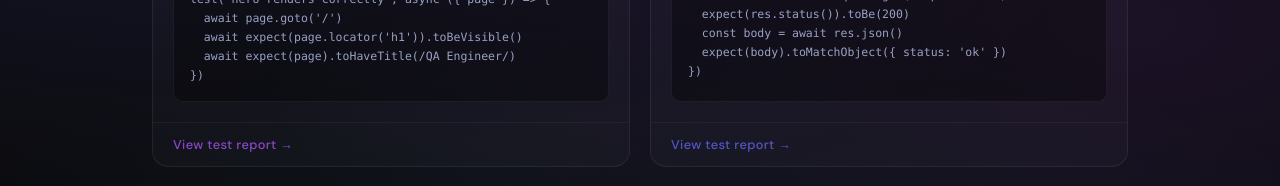
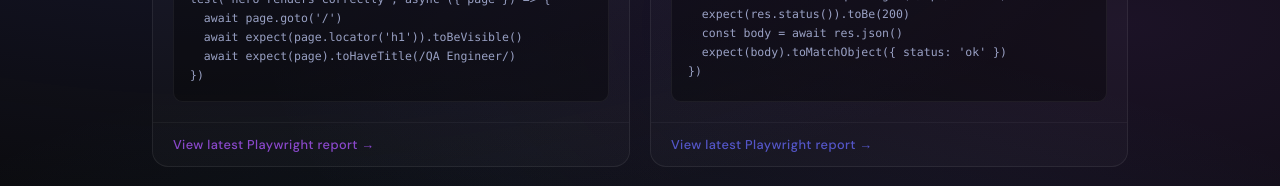
Before and after one commit to fgacic/qa-portfolio, a Next.js app: page / in a window 1280 px wide. Shown: the part 4280-4466 px from the top of the page. Built offline with nearby package versions, Linux system fonts and the light colour scheme; no server answers.

Commit message:
Publish Playwright report on GitHub Pages

```diff
--- a/components/TestingShowcase.tsx
+++ b/components/TestingShowcase.tsx
@@ -19,6 +19,7 @@ const TESTS = [
 })`,
     badgeUrl: CI_WORKFLOW,
     reportUrl: PLAYWRIGHT_REPORT_URL,
+    reportLabel: 'View latest Playwright report →',
   },
   {
     id: 'api',
@@ -35,6 +36,7 @@ const TESTS = [
 })`,
     badgeUrl: CI_WORKFLOW,
     reportUrl: PLAYWRIGHT_REPORT_URL,
+    reportLabel: 'View latest Playwright report →',
   },
   {
     id: 'load',
--- a/lib/links.ts
+++ b/lib/links.ts
@@ -5,7 +5,7 @@ export const EMAIL = 'filip.gacic98@gmail.com'
 
 export const CI_WORKFLOW = `${GITHUB_REPO}/actions/workflows/ci.yml`
 export const CI_BADGE = `${GITHUB_REPO}/actions/workflows/ci.yml/badge.svg?branch=main`
-export const PLAYWRIGHT_REPORT_URL = CI_WORKFLOW
+export const PLAYWRIGHT_REPORT_URL = 'https://fgacic.github.io/qa-portfolio/'
 export const K6_REPORT_URL = CI_WORKFLOW
 export const PERCY_PROJECT_URL = 'https://percy.io/cade7b74/web/fgacic.com-27688392'
 export const PERCY_BADGE = 'https://percy.io/static/images/percy-badge.svg'
```
Also changed, not shown: 1 other file (tests, documents, lock files or other folders).
